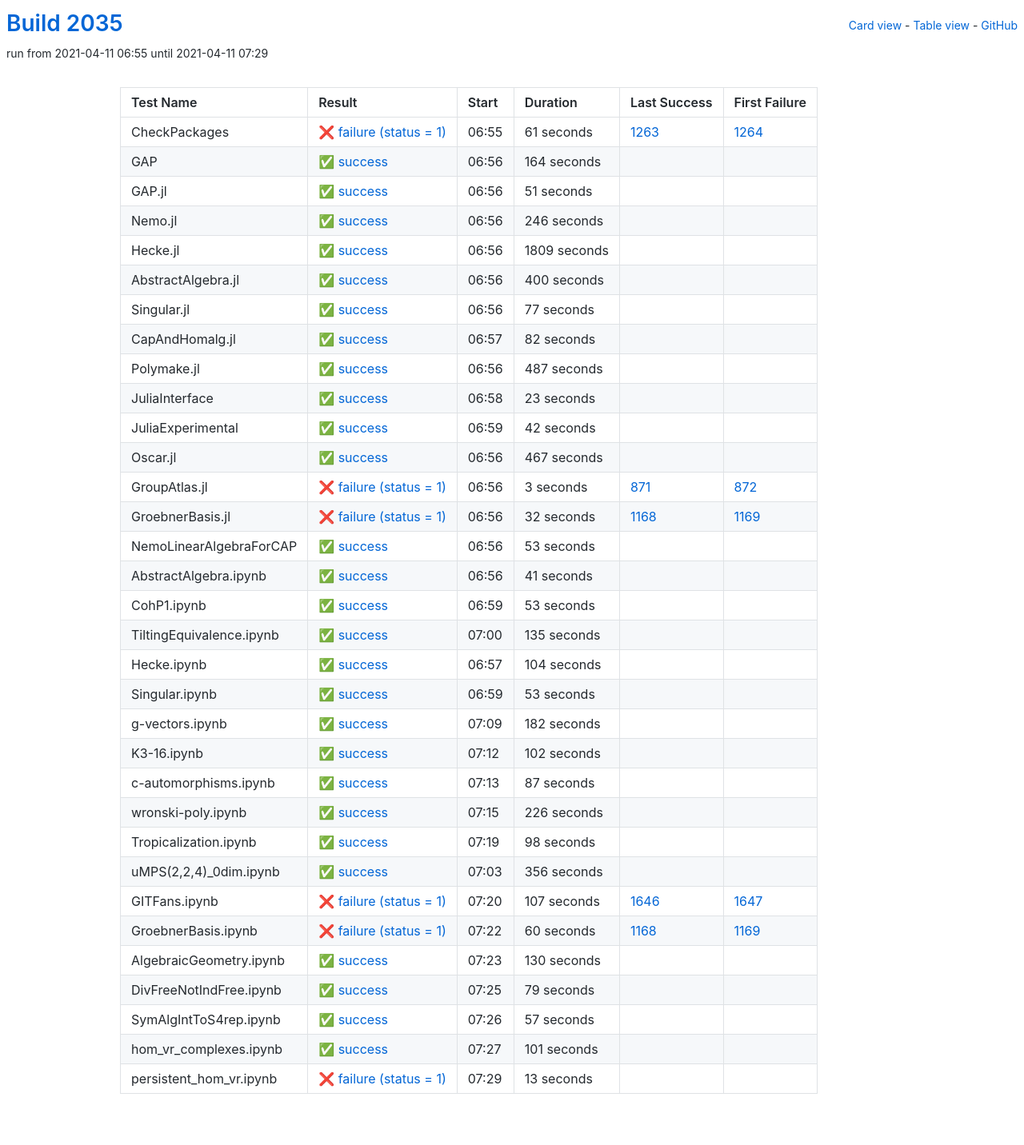
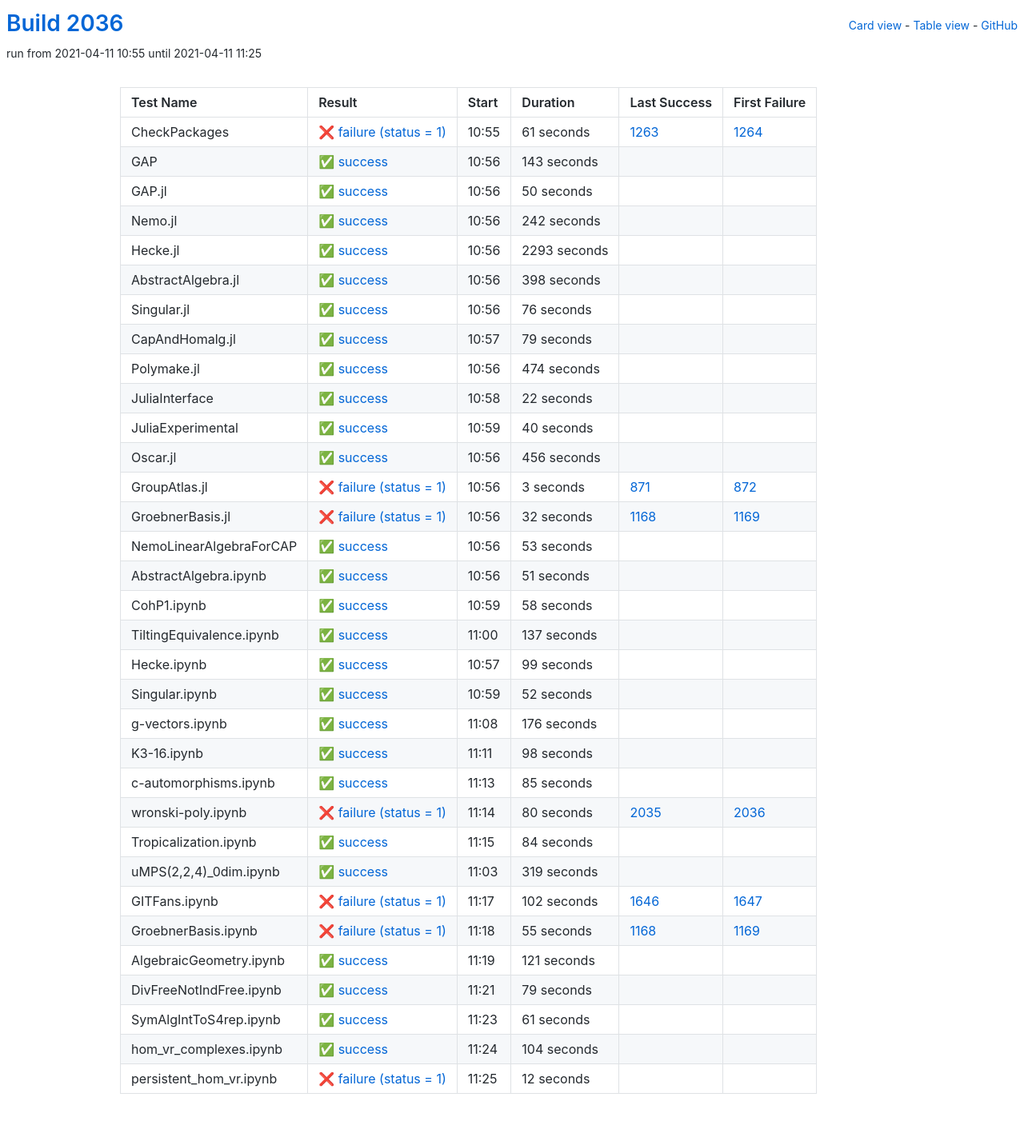
Before and after one commit to oscar-system/oscar-ci-status-stable, a Jekyll site: the page built from table.html, in a window 1280 px wide. Shown: the whole page at 80% size. Built offline with Jekyll 4.4.1, drawn with Linux system fonts in a browser that asks for light colours.

Commit message:
Build #2036

```diff
--- a/_data/ci.yml
+++ b/_data/ci.yml
@@ -1,6 +1,6 @@
 ---
-build: 2035
-build_url: https://oscarci.mathematik.uni-kl.de/job/oscar-stable/2035/
+build: 2036
+build_url: https://oscarci.mathematik.uni-kl.de/job/oscar-stable/2036/
 job: oscar-stable
 organization: oscar-system
 repo: oscar-ci-status-stable
@@ -8,8 +8,8 @@ repourl: https://github.com/oscar-system/oscar-ci-status-stable
 tests:
 - name: CheckPackages
   id: checkpackages
-  log: https://oscarci.mathematik.uni-kl.de/job/oscar-stable/2035/artifact/logs/build-2035/CheckPackages.log
-  start: 2021-04-11 06:55
+  log: https://oscarci.mathematik.uni-kl.de/job/oscar-stable/2036/artifact/logs/build-2036/CheckPackages.log
+  start: 2021-04-11 10:55
   success: false
   exitcode: 1
   status: failure
@@ -20,140 +20,140 @@ tests:
   first_failure_url: https://oscarci.mathematik.uni-kl.de/job/oscar-stable/1264/
 - name: GAP
   id: gap
-  log: https://oscarci.mathematik.uni-kl.de/job/oscar-stable/2035/artifact/logs/build-2035/GAP.log
-  start: 2021-04-11 06:56
+  log: https://oscarci.mathematik.uni-kl.de/job/oscar-stable/2036/artifact/logs/build-2036/GAP.log
+  start: 2021-04-11 10:56
   success: true
   exitcode: 0
   status: success
-  duration: 164
+  duration: 143
   last_success: false
   last_success_url:
   first_failure: false
   first_failure_url:
 - name: GAP.jl
   id: gap-jl
-  log: https://oscarci.mathematik.uni-kl.de/job/oscar-stable/2035/artifact/logs/build-2035/GAP.jl.log
-  start: 2021-04-11 06:56
+  log: https://oscarci.mathematik.uni-kl.de/job/oscar-stable/2036/artifact/logs/build-2036/GAP.jl.log
+  start: 2021-04-11 10:56
   success: true
   exitcode: 0
   status: success
-  duration: 51
+  duration: 50
   last_success: false
   last_success_url:
   first_failure: false
   first_failure_url:
 - name: Nemo.jl
   id: nemo-jl
-  log: https://oscarci.mathematik.uni-kl.de/job/oscar-stable/2035/artifact/logs/build-2035/Nemo.jl.log
-  start: 2021-04-11 06:56
+  log: https://oscarci.mathematik.uni-kl.de/job/oscar-stable/2036/artifact/logs/build-2036/Nemo.jl.log
+  start: 2021-04-11 10:56
   success: true
   exitcode: 0
   status: success
-  duration: 246
+  duration: 242
   last_success: false
   last_success_url:
   first_failure: false
   first_failure_url:
 - name: Hecke.jl
   id: hecke-jl
-  log: https://oscarci.mathematik.uni-kl.de/job/oscar-stable/2035/artifact/logs/build-2035/Hecke.jl.log
-  start: 2021-04-11 06:56
+  log: https://oscarci.mathematik.uni-kl.de/job/oscar-stable/2036/artifact/logs/build-2036/Hecke.jl.log
+  start: 2021-04-11 10:56
   success: true
   exitcode: 0
   status: success
-  duration: 1809
+  duration: 2293
   last_success: false
   last_success_url:
   first_failure: false
   first_failure_url:
 - name: AbstractAlgebra.jl
   id: abstractalgebra-jl
-  log: https://oscarci.mathematik.uni-kl.de/job/oscar-stable/2035/artifact/logs/build-2035/AbstractAlgebra.jl.log
-  start: 2021-04-11 06:56
+  log: https://oscarci.mathematik.uni-kl.de/job/oscar-stable/2036/artifact/logs/build-2036/AbstractAlgebra.jl.log
+  start: 2021-04-11 10:56
   success: true
   exitcode: 0
   status: success
-  duration: 400
+  duration: 398
   last_success: false
   last_success_url:
   first_failure: false
   first_failure_url:
 - name: Singular.jl
   id: singular-jl
-  log: https://oscarci.mathematik.uni-kl.de/job/oscar-stable/2035/artifact/logs/build-2035/Singular.jl.log
-  start: 2021-04-11 06:56
+  log: https://oscarci.mathematik.uni-kl.de/job/oscar-stable/2036/artifact/logs/build-2036/Singular.jl.log
+  start: 2021-04-11 10:56
   success: true
   exitcode: 0
   status: success
-  duration: 77
+  duration: 76
   last_success: false
   last_success_url:
   first_failure: false
   first_failure_url:
 - name: CapAndHomalg.jl
   id: capandhomalg-jl
-  log: https://oscarci.mathematik.uni-kl.de/job/oscar-stable/2035/artifact/logs/build-2035/CapAndHomalg.jl.log
-  start: 2021-04-11 06:57
+  log: https://oscarci.mathematik.uni-kl.de/job/oscar-stable/2036/artifact/logs/build-2036/CapAndHomalg.jl.log
+  start: 2021-04-11 10:57
   success: true
   exitcode: 0
   status: success
-  duration: 82
+  duration: 79
   last_success: false
   last_success_url:
   first_failure: false
   first_failure_url:
 - name: Polymake.jl
   id: polymake-jl
-  log: https://oscarci.mathematik.uni-kl.de/job/oscar-stable/2035/artifact/logs/build-2035/Polymake.jl.log
-  start: 2021-04-11 06:56
+  log: https://oscarci.mathematik.uni-kl.de/job/oscar-stable/2036/artifact/logs/build-2036/Polymake.jl.log
+  start: 2021-04-11 10:56
   success: true
   exitcode: 0
   status: success
-  duration: 487
+  duration: 474
   last_success: false
   last_success_url:
   first_failure: false
   first_failure_url:
 - name: JuliaInterface
   id: juliainterface
-  log: https://oscarci.mathematik.uni-kl.de/job/oscar-stable/2035/artifact/logs/build-2035/JuliaInterface.log
-  start: 2021-04-11 06:58
+  log: https://oscarci.mathematik.uni-kl.de/job/oscar-stable/2036/artifact/logs/build-2036/JuliaInterface.log
+  start: 2021-04-11 10:58
   success: true
   exitcode: 0
   status: success
-  duration: 23
+  duration: 22
   last_success: false
   last_success_url:
   first_failure: false
   first_failure_url:
 - name: JuliaExperimental
   id: juliaexperimental
-  log: https://oscarci.mathematik.uni-kl.de/job/oscar-stable/2035/artifact/logs/build-2035/JuliaExperimental.log
-  start: 2021-04-11 06:59
+  log: https://oscarci.mathematik.uni-kl.de/job/oscar-stable/2036/artifact/logs/build-2036/JuliaExperimental.log
+  start: 2021-04-11 10:59
   success: true
   exitcode: 0
   status: success
-  duration: 42
+  duration: 40
   last_success: false
   last_success_url:
   first_failure: false
   first_failure_url:
 - name: Oscar.jl
   id: oscar-jl
-  log: https://oscarci.mathematik.uni-kl.de/job/oscar-stable/2035/artifact/logs/build-2035/Oscar.jl.log
-  start: 2021-04-11 06:56
+  log: https://oscarci.mathematik.uni-kl.de/job/oscar-stable/2036/artifact/logs/build-2036/Oscar.jl.log
+  start: 2021-04-11 10:56
   success: true
   exitcode: 0
   status: success
-  duration: 467
+  duration: 456
   last_success: false
   last_success_url:
   first_failure: false
   first_failure_url:
 - name: GroupAtlas.jl
   id: groupatlas-jl
-  log: https://oscarci.mathematik.uni-kl.de/job/oscar-stable/2035/artifact/logs/build-2035/GroupAtlas.jl.log
-  start: 2021-04-11 06:56
+  log: https://oscarci.mathematik.uni-kl.de/job/oscar-stable/2036/artifact/logs/build-2036/GroupAtlas.jl.log
+  start: 2021-04-11 10:56
   success: false
   exitcode: 1
   status: failure
@@ -164,8 +164,8 @@ tests:
   first_failure_url: https://oscarci.mathematik.uni-kl.de/job/oscar-stable/872/
 - name: GroebnerBasis.jl
   id: groebnerbasis-jl
-  log: https://oscarci.mathematik.uni-kl.de/job/oscar-stable/2035/artifact/logs/build-2035/GroebnerBasis.jl.log
-  start: 2021-04-11 06:56
+  log: https://oscarci.mathematik.uni-kl.de/job/oscar-stable/2036/artifact/logs/build-2036/GroebnerBasis.jl.log
+  start: 2021-04-11 10:56
   success: false
   exitcode: 1
   status: failure
@@ -176,8 +176,8 @@ tests:
   first_failure_url: https://oscarci.mathematik.uni-kl.de/job/oscar-stable/1169/
 - name: NemoLinearAlgebraForCAP
   id: nemolinearalgebraforcap
-  log: https://oscarci.mathematik.uni-kl.de/job/oscar-stable/2035/artifact/logs/build-2035/NemoLinearAlgebraForCAP.log
-  start: 2021-04-11 06:56
+  log: https://oscarci.mathematik.uni-kl.de/job/oscar-stable/2036/artifact/logs/build-2036/NemoLinearAlgebraForCAP.log
+  start: 2021-04-11 10:56
   success: true
   exitcode: 0
   status: success
@@ -188,116 +188,80 @@ tests:
   first_failure_url:
 - name: AbstractAlgebra.ipynb
   id: abstractalgebra-ipynb
-  log: https://oscarci.mathematik.uni-kl.de/job/oscar-stable/2035/artifact/logs/build-2035/AbstractAlgebra.ipynb.log
-  start: 2021-04-11 06:56
+  log: https://oscarci.mathematik.uni-kl.de/job/oscar-stable/2036/artifact/logs/build-2036/AbstractAlgebra.ipynb.log
+  start: 2021-04-11 10:56
   success: true
   exitcode: 0
   status: success
-  duration: 41
+  duration: 51
   last_success: false
   last_success_url:
   first_failure: false
   first_failure_url:
 - name: CohP1.ipynb
   id: cohp1-ipynb
-  log: https://oscarci.mathematik.uni-kl.de/job/oscar-stable/2035/artifact/logs/build-2035/CohP1.ipynb.log
-  start: 2021-04-11 06:59
+  log: https://oscarci.mathematik.uni-kl.de/job/oscar-stable/2036/artifact/logs/build-2036/CohP1.ipynb.log
+  start: 2021-04-11 10:59
   success: true
   exitcode: 0
   status: success
-  duration: 53
+  duration: 58
   last_success: false
   last_success_url:
   first_failure: false
   first_failure_url:
 - name: TiltingEquivalence.ipynb
   id: tiltingequivalence-ipynb
-  log: https://oscarci.mathematik.uni-kl.de/job/oscar-stable/2035/artifact/logs/build-2035/TiltingEquivalence.ipynb.log
-  start: 2021-04-11 07:00
+  log: https://oscarci.mathematik.uni-kl.de/job/oscar-stable/2036/artifact/logs/build-2036/TiltingEquivalence.ipynb.log
+  start: 2021-04-11 11:00
   success: true
   exitcode: 0
   status: success
-  duration: 135
+  duration: 137
   last_success: false
   last_success_url:
   first_failure: false
   first_failure_url:
 - name: Hecke.ipynb
   id: hecke-ipynb
-  log: https://oscarci.mathematik.uni-kl.de/job/oscar-stable/2035/artifact/logs/build-2035/Hecke.ipynb.log
-  start: 2021-04-11 06:57
+  log: https://oscarci.mathematik.uni-kl.de/job/oscar-stable/2036/artifact/logs/build-2036/Hecke.ipynb.log
+  start: 2021-04-11 10:57
   success: true
   exitcode: 0
   status: success
-  duration: 104
+  duration: 99
   last_success: false
   last_success_url:
   first_failure: false
   first_failure_url:
 - name: Singular.ipynb
   id: singular-ipynb
-  log: https://oscarci.mathematik.uni-kl.de/job/oscar-stable/2035/artifact/logs/build-2035/Singular.ipynb.log
-  start: 2021-04-11 06:59
+  log: https://oscarci.mathematik.uni-kl.de/job/oscar-stable/2036/artifact/logs/build-2036/Singular.ipynb.log
+  start: 2021-04-11 10:59
   success: true
   exitcode: 0
   status: success
-  duration: 53
+  duration: 52
   last_success: false
   last_success_url:
   first_failure: false
   first_failure_url:
 - name: g-vectors.ipynb
   id: g-vectors-ipynb
-  log: https://oscarci.mathematik.uni-kl.de/job/oscar-stable/2035/artifact/logs/build-2035/g-vectors.ipynb.log
-  start: 2021-04-11 07:09
+  log: https://oscarci.mathematik.uni-kl.de/job/oscar-stable/2036/artifact/logs/build-2036/g-vectors.ipynb.log
+  start: 2021-04-11 11:08
   success: true
   exitcode: 0
   status: success
-  duration: 182
+  duration: 176
   last_success: false
   last_success_url:
   first_failure: false
   first_failure_url:
 - name: K3-16.ipynb
   id: k3-16-ipynb
-  log: https://oscarci.mathematik.uni-kl.de/job/oscar-stable/2035/artifact/logs/build-2035/K3-16.ipynb.log
-  start: 2021-04-11 07:12
-  success: true
-  exitcode: 0
-  status: success
-  duration: 102
-  last_success: false
-  last_success_url:
-  first_failure: false
-  first_failure_url:
-- name: c-automorphisms.ipynb
-  id: c-automorphisms-ipynb
-  log: https://oscarci.mathematik.uni-kl.de/job/oscar-stable/2035/artifact/logs/build-2035/c-automorphisms.ipynb.log
-  start: 2021-04-11 07:13
-  success: true
-  exitcode: 0
-  status: success
-  duration: 87
-  last_success: false
-  last_success_url:
-  first_failure: false
-  first_failure_url:
-- name: wronski-poly.ipynb
-  id: wronski-poly-ipynb
-  log: https://oscarci.mathematik.uni-kl.de/job/oscar-stable/2035/artifact/logs/build-2035/wronski-poly.ipynb.log
-  start: 2021-04-11 07:15
-  success: true
-  exitcode: 0
-  status: success
-  duration: 226
-  last_success: false
-  last_success_url:
-  first_failure: false
-  first_failure_url:
-- name: Tropicalization.ipynb
-  id: tropicalization-ipynb
-  log: https://oscarci.mathematik.uni-kl.de/job/oscar-stable/2035/artifact/logs/build-2035/Tropicalization.ipynb.log
-  start: 2021-04-11 07:19
+  log: https://oscarci.mathematik.uni-kl.de/job/oscar-stable/2036/artifact/logs/build-2036/K3-16.ipynb.log
+  start: 2021-04-11 11:11
   success: true
   exitcode: 0
   status: success
@@ -306,58 +270,94 @@ tests:
   last_success_url:
   first_failure: false
   first_failure_url:
-- name: uMPS(2,2,4)_0dim.ipynb
-  id: umps-2-2-4-0dim-ipynb
-  log: https://oscarci.mathematik.uni-kl.de/job/oscar-stable/2035/artifact/logs/build-2035/uMPS-2-2-4-_0dim.ipynb.log
-  start: 2021-04-11 07:03
+- name: c-automorphisms.ipynb
+  id: c-automorphisms-ipynb
+  log: https://oscarci.mathematik.uni-kl.de/job/oscar-stable/2036/artifact/logs/build-2036/c-automorphisms.ipynb.log
+  start: 2021-04-11 11:13
   success: true
   exitcode: 0
   status: success
-  duration: 356
+  duration: 85
+  last_success: false
+  last_success_url:
+  first_failure: false
+  first_failure_url:
+- name: wronski-poly.ipynb
+  id: wronski-poly-ipynb
+  log: https://oscarci.mathematik.uni-kl.de/job/oscar-stable/2036/artifact/logs/build-2036/wronski-poly.ipynb.log
+  start: 2021-04-11 11:14
+  success: false
+  exitcode: 1
+  status: failure
+  duration: 80
+  last_success: 2035
+  last_success_url: https://oscarci.mathematik.uni-kl.de/job/oscar-stable/2035/
+  first_failure: 2036
+  first_failure_url: https://oscarci.mathematik.uni-kl.de/job/oscar-stable/2036/
+- name: Tropicalization.ipynb
+  id: tropicalization-ipynb
+  log: https://oscarci.mathematik.uni-kl.de/job/oscar-stable/2036/artifact/logs/build-2036/Tropicalization.ipynb.log
+  start: 2021-04-11 11:15
+  success: true
+  exitcode: 0
+  status: success
+  duration: 84
+  last_success: false
+  last_success_url:
+  first_failure: false
+  first_failure_url:
+- name: uMPS(2,2,4)_0dim.ipynb
+  id: umps-2-2-4-0dim-ipynb
+  log: https://oscarci.mathematik.uni-kl.de/job/oscar-stable/2036/artifact/logs/build-2036/uMPS-2-2-4-_0dim.ipynb.log
+  start: 2021-04-11 11:03
+  success: true
+  exitcode: 0
+  status: success
+  duration: 319
   last_success: false
   last_success_url:
   first_failure: false
   first_failure_url:
 - name: GITFans.ipynb
   id: gitfans-ipynb
-  log: https://oscarci.mathematik.uni-kl.de/job/oscar-stable/2035/artifact/logs/build-2035/GITFans.ipynb.log
-  start: 2021-04-11 07:20
+  log: https://oscarci.mathematik.uni-kl.de/job/oscar-stable/2036/artifact/logs/build-2036/GITFans.ipynb.log
+  start: 2021-04-11 11:17
   success: false
   exitcode: 1
   status: failure
-  duration: 107
+  duration: 102
   last_success: 1646
   last_success_url: https://oscarci.mathematik.uni-kl.de/job/oscar-stable/1646/
   first_failure: 1647
   first_failure_url: https://oscarci.mathematik.uni-kl.de/job/oscar-stable/1647/
 - name: GroebnerBasis.ipynb
   id: groebnerbasis-ipynb
-  log: https://oscarci.mathematik.uni-kl.de/job/oscar-stable/2035/artifact/logs/build-2035/GroebnerBasis.ipynb.log
-  start: 2021-04-11 07:22
+  log: https://oscarci.mathematik.uni-kl.de/job/oscar-stable/2036/artifact/logs/build-2036/GroebnerBasis.ipynb.log
+  start: 2021-04-11 11:18
   success: false
   exitcode: 1
   status: failure
-  duration: 60
+  duration: 55
   last_success: 1168
   last_success_url: https://oscarci.mathematik.uni-kl.de/job/oscar-stable/1168/
   first_failure: 1169
   first_failure_url: https://oscarci.mathematik.uni-kl.de/job/oscar-stable/1169/
 - name: AlgebraicGeometry.ipynb
   id: algebraicgeometry-ipynb
-  log: https://oscarci.mathematik.uni-kl.de/job/oscar-stable/2035/artifact/logs/build-2035/AlgebraicGeometry.ipynb.log
-  start: 2021-04-11 07:23
+  log: https://oscarci.mathematik.uni-kl.de/job/oscar-stable/2036/artifact/logs/build-2036/AlgebraicGeometry.ipynb.log
+  start: 2021-04-11 11:19
   success: true
   exitcode: 0
   status: success
-  duration: 130
+  duration: 121
   last_success: false
   last_success_url:
   first_failure: false
   first_failure_url:
 - name: DivFreeNotIndFree.ipynb
   id: divfreenotindfree-ipynb
-  log: https://oscarci.mathematik.uni-kl.de/job/oscar-stable/2035/artifact/logs/build-2035/DivFreeNotIndFree.ipynb.log
-  start: 2021-04-11 07:25
+  log: https://oscarci.mathematik.uni-kl.de/job/oscar-stable/2036/artifact/logs/build-2036/DivFreeNotIndFree.ipynb.log
+  start: 2021-04-11 11:21
   success: true
   exitcode: 0
   status: success
@@ -368,36 +368,36 @@ tests:
   first_failure_url:
 - name: SymAlgIntToS4rep.ipynb
   id: symalginttos4rep-ipynb
-  log: https://oscarci.mathematik.uni-kl.de/job/oscar-stable/2035/artifact/logs/build-2035/SymAlgIntToS4rep.ipynb.log
-  start: 2021-04-11 07:26
+  log: https://oscarci.mathematik.uni-kl.de/job/oscar-stable/2036/artifact/logs/build-2036/SymAlgIntToS4rep.ipynb.log
+  start: 2021-04-11 11:23
   success: true
   exitcode: 0
   status: success
-  duration: 57
+  duration: 61
   last_success: false
   last_success_url:
   first_failure: false
   first_failure_url:
 - name: hom_vr_complexes.ipynb
   id: hom-vr-complexes-ipynb
-  log: https://oscarci.mathematik.uni-kl.de/job/oscar-stable/2035/artifact/logs/build-2035/hom_vr_complexes.ipynb.log
-  start: 2021-04-11 07:27
+  log: https://oscarci.mathematik.uni-kl.de/job/oscar-stable/2036/artifact/logs/build-2036/hom_vr_complexes.ipynb.log
+  start: 2021-04-11 11:24
   success: true
   exitcode: 0
   status: success
-  duration: 101
+  duration: 104
   last_success: false
   last_success_url:
   first_failure: false
   first_failure_url:
 - name: persistent_hom_vr.ipynb
   id: persistent-hom-vr-ipynb
-  log: https://oscarci.mathematik.uni-kl.de/job/oscar-stable/2035/artifact/logs/build-2035/persistent_hom_vr.ipynb.log
-  start: 2021-04-11 07:29
+  log: https://oscarci.mathematik.uni-kl.de/job/oscar-stable/2036/artifact/logs/build-2036/persistent_hom_vr.ipynb.log
+  start: 2021-04-11 11:25
   success: false
   exitcode: 1
   status: failure
-  duration: 13
+  duration: 12
   last_success: false
   last_success_url:
   first_failure: false
```
Also changed, not shown: README.md.
